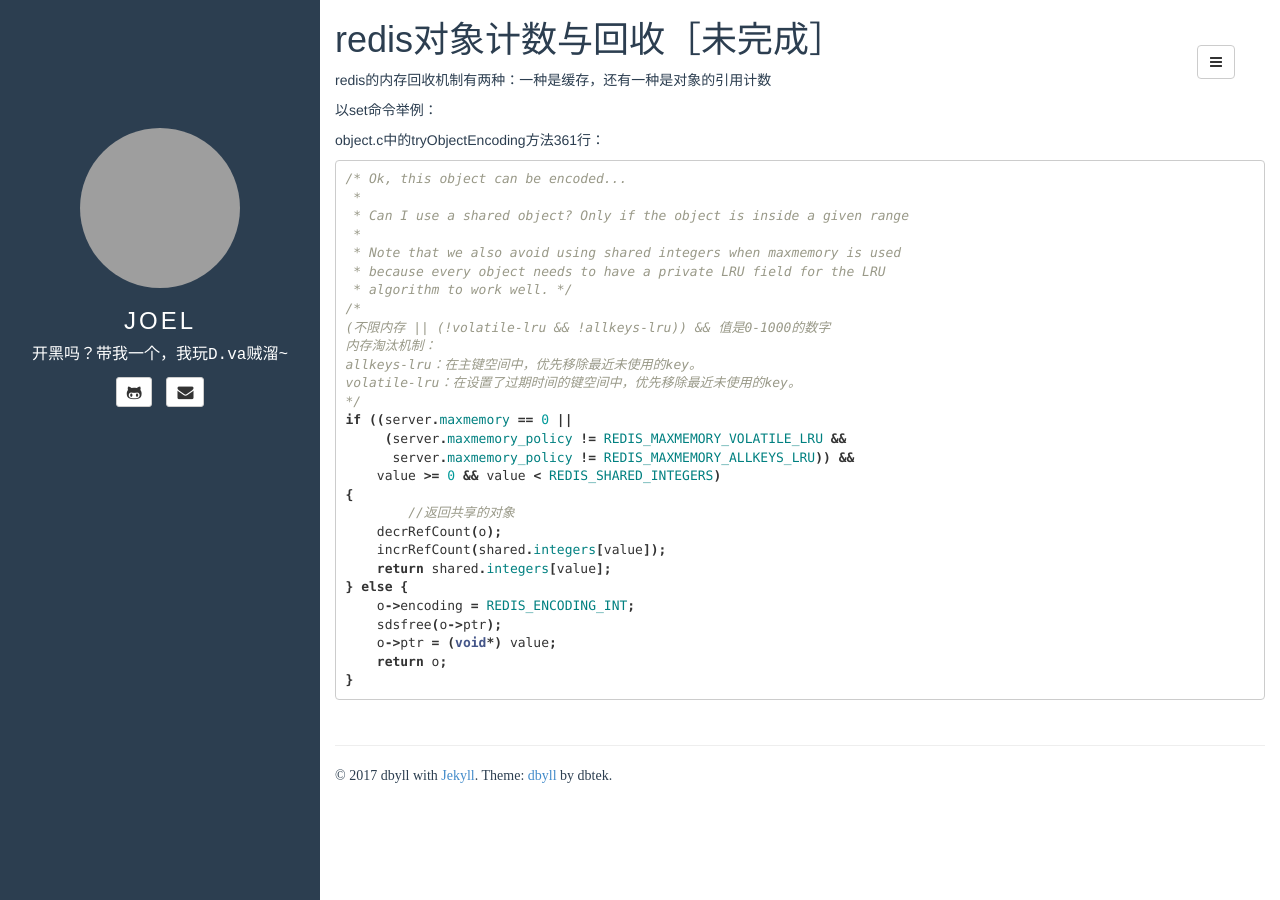
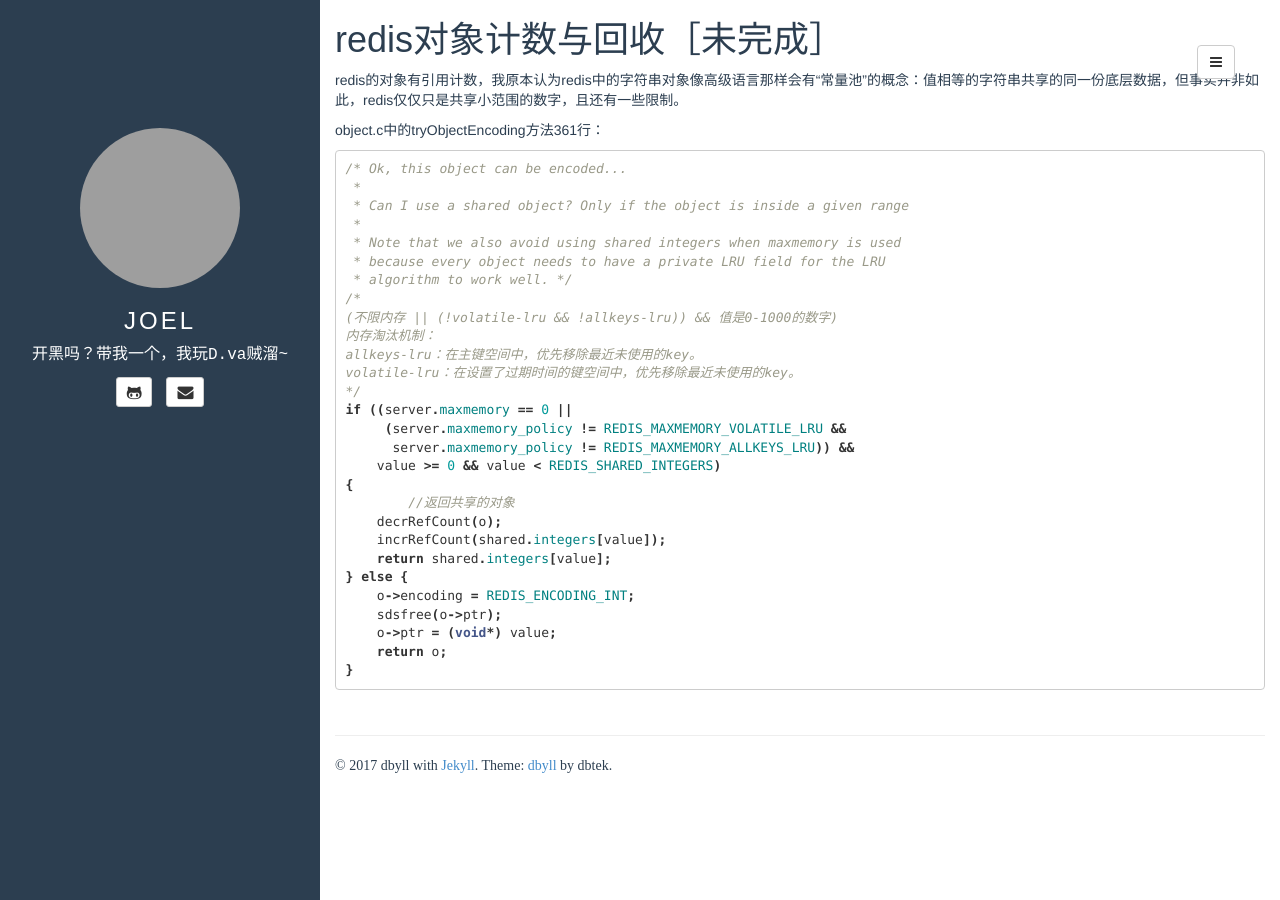
Before and after one commit to souce/blog, a Jekyll site: the page built from _posts/2017-02-02-redis对象计数与回收.md, in a window 1280 px wide. Built offline with Jekyll 4.4.1, drawn with Linux system fonts in a browser that asks for light colours; comment, search, counter and statistics services are not loaded; grey boxes are pictures that could not be loaded.

Commit message:
对象回收计数2

```diff
--- a/_posts/2017-02-02-redis对象计数与回收.md
+++ b/_posts/2017-02-02-redis对象计数与回收.md
@@ -8,9 +8,7 @@
 
 # redis对象计数与回收［未完成］
 
-redis的内存回收机制有两种：一种是缓存，还有一种是对象的引用计数
-
-以set命令举例：
+redis的对象有引用计数，我原本认为redis中的字符串对象像高级语言那样会有“常量池”的概念：值相等的字符串共享的同一份底层数据，但事实并非如此，redis仅仅只是共享小范围的数字，且还有一些限制。
 
 object.c中的tryObjectEncoding方法361行：
 
@@ -23,7 +21,7 @@
  * because every object needs to have a private LRU field for the LRU
  * algorithm to work well. */
 /*
-(不限内存 || (!volatile-lru && !allkeys-lru)) && 值是0-1000的数字
+(不限内存 || (!volatile-lru && !allkeys-lru)) && 值是0-1000的数字)
 内存淘汰机制：
 allkeys-lru：在主键空间中，优先移除最近未使用的key。
 volatile-lru：在设置了过期时间的键空间中，优先移除最近未使用的key。
```
